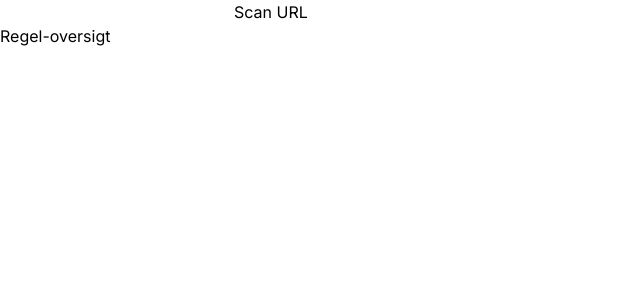
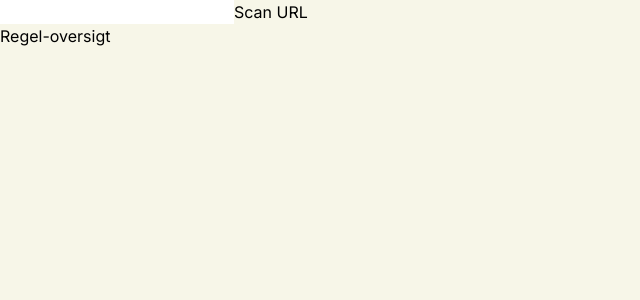
Before and after one commit to emmalarsen1/a11y_diversa, a Next.js app: page / in a window 1280 px wide. Shown: the top 300 px of the page, without its empty margins (0-640 px from the left). Built offline with nearby package versions, Linux system fonts and the light colour scheme.

Commit message:
baggrundsfarve

```diff
--- a/src/app/globals.css
+++ b/src/app/globals.css
@@ -19,3 +19,7 @@
   --colors-grey-80: #333333;
   --colors-grey-100: #000000;
 }
+
+html {
+  background-color: #f7f6e8;
+}
```
